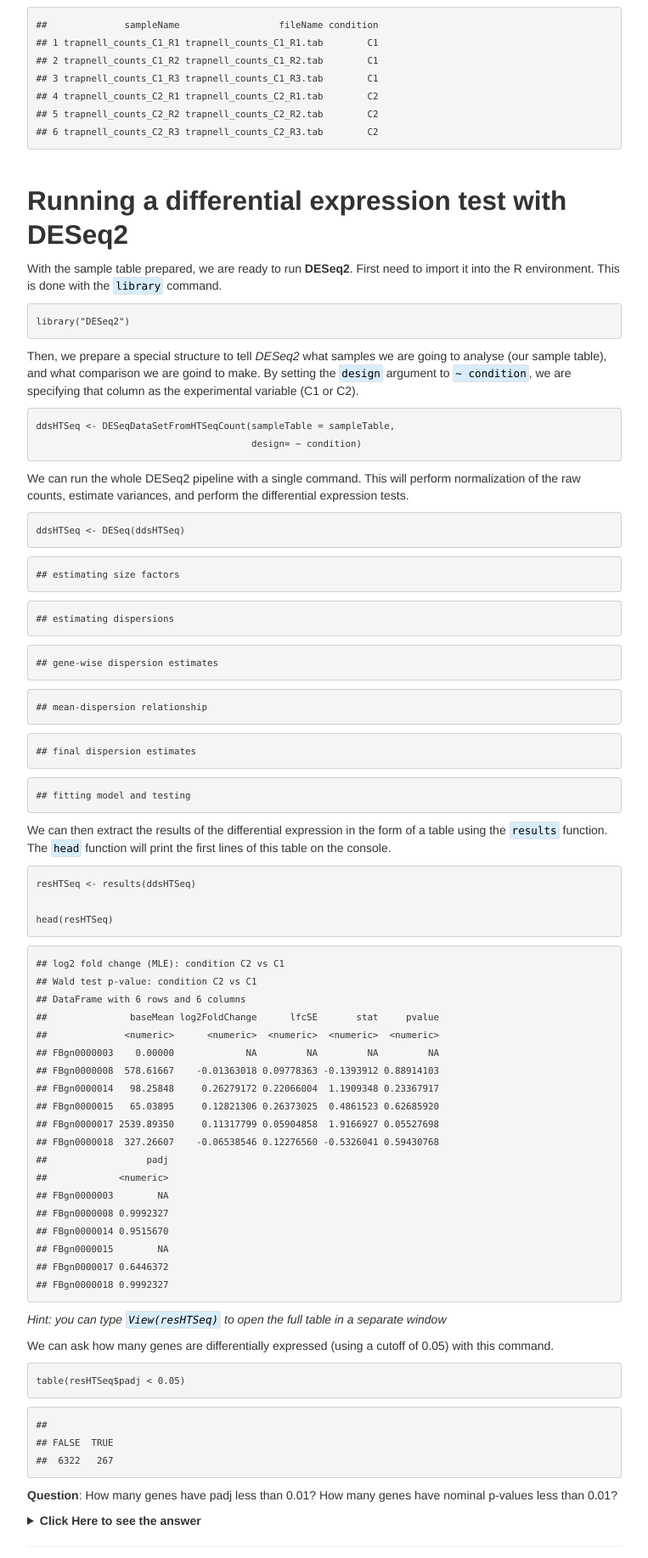
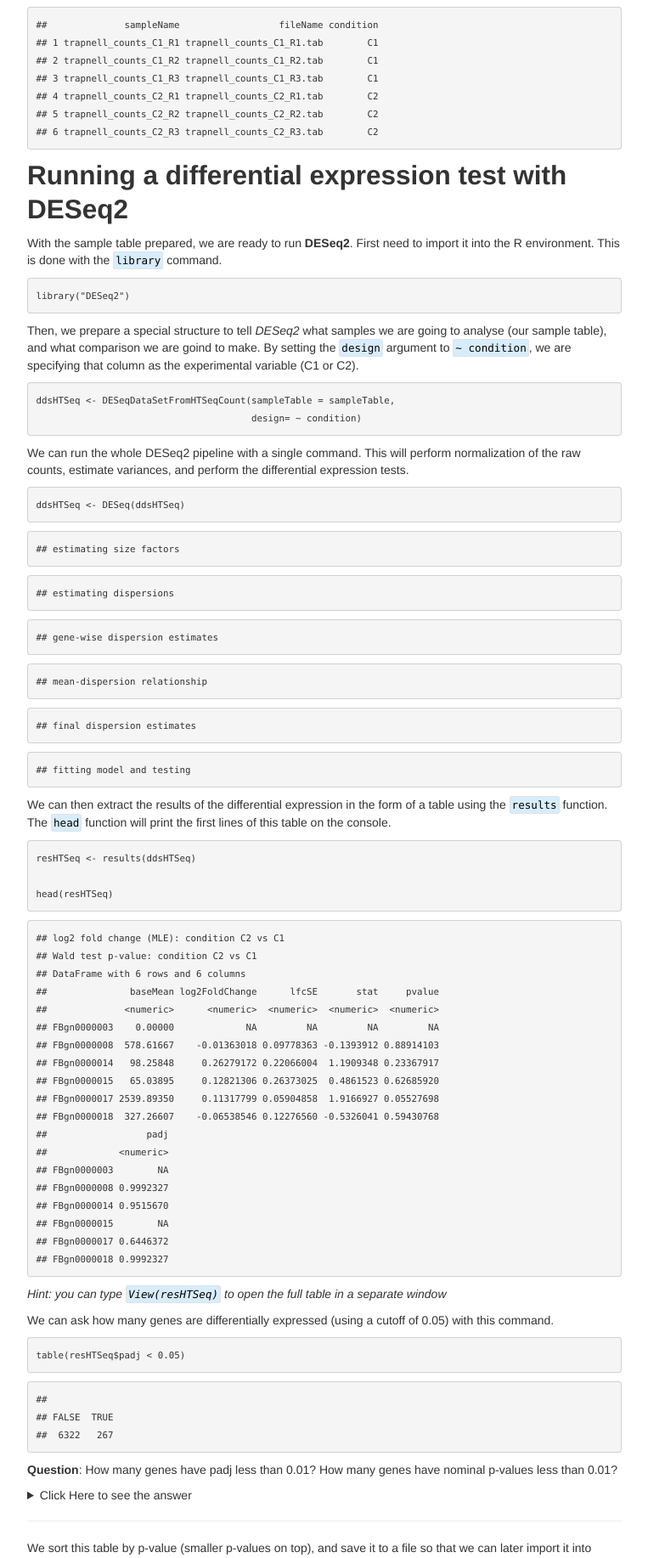
Before and after one commit to GTPB/ADER19F, a Jekyll site: the page built from pages/tutorial1.md, in a window 1280 px wide. Shown: the part 1285-3119 px from the top of the page at 85% size, without its empty margins (258-1021 px from the left). Built offline with Jekyll 4.4.1, drawn with Linux system fonts in a browser that asks for light colours.

Commit message:
Update tutorial1.md

````diff
--- a/pages/tutorial1.md
+++ b/pages/tutorial1.md
@@ -4,12 +4,10 @@
 ---
 
 This document demonstrates how to use *DESeq2* in the *R environment* to perform a differential expression analysis using the the Trapnell datasets as an example. We will first need to tell R what samples are going to be analysed, then run the *DESeq2* pipeline and plot the results of the analysis.
-<br/>
 
 ## Setting up the environment
 
 First we need to make sure that R is running on the same directory where we placed the counts files (the files called trapnell_counts_C1_R1.tab, trapnell_counts_C1_R2.tab, etc...). To do this either type `setwd("path/to/directory")` in the R console, or use the *Files* panel to navigate to the counts directory and then select *More -> Set As Working Directory*.
-<br/>
 
 ## Setting up the count data and metadata
 
@@ -74,7 +72,6 @@
 ## 5 trapnell_counts_C2_R2 trapnell_counts_C2_R2.tab        C2
 ## 6 trapnell_counts_C2_R3 trapnell_counts_C2_R3.tab        C2
 ```
-<br/>
 
 ## Running a differential expression test with DESeq2
 
@@ -172,7 +169,7 @@
 
 **Question**: How many genes have padj less than 0.01? How many genes have nominal p-values less than 0.01?
 
-<details><summary><b>Click Here to see the answer</b></summary>
+<details><summary>Click Here to see the answer</summary>
 
 
 <pre>
@@ -288,7 +285,7 @@
 
 **Exercise**: When merging the two tables, we lost the ordering by p-value. Can you reorder the `merged.results` table by p.value?
 
-<details><summary><b>Click Here to see the answer</b></summary>
+<details><summary>Click Here to see the answer</summary>
 
 
 <pre>
@@ -406,7 +403,7 @@
 
 **Exercise**: Change the commands above to make a **volcano plot** using the shrunken log fold changes instead. Also change the threshold of differential expression to 0.01 and the color of the differentially expressed genes to green.
 
-<details><summary><b>Click Here to see the answer</b></summary>
+<details><summary>Click Here to see the answer</summary>
 
 
 <pre>
````
